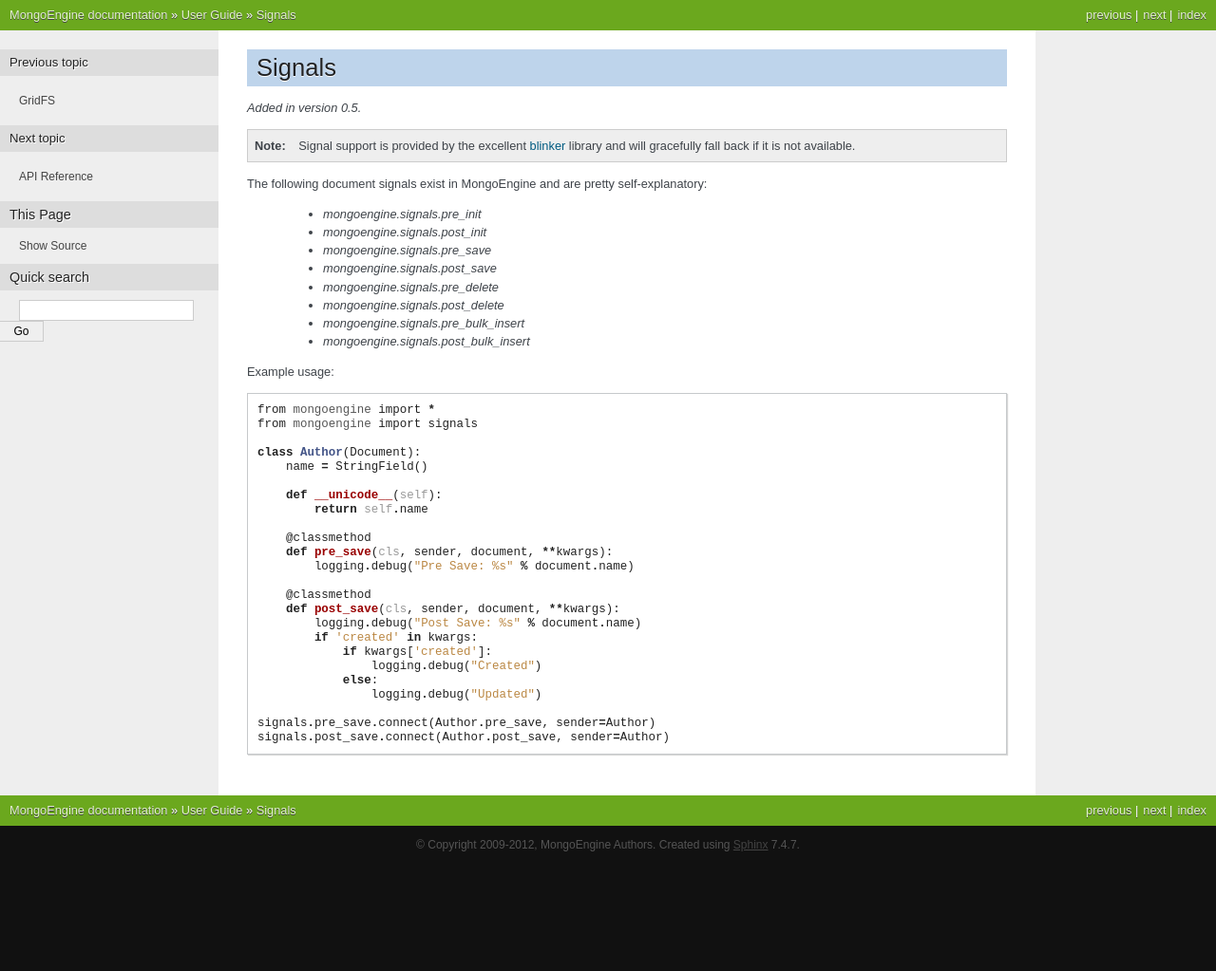
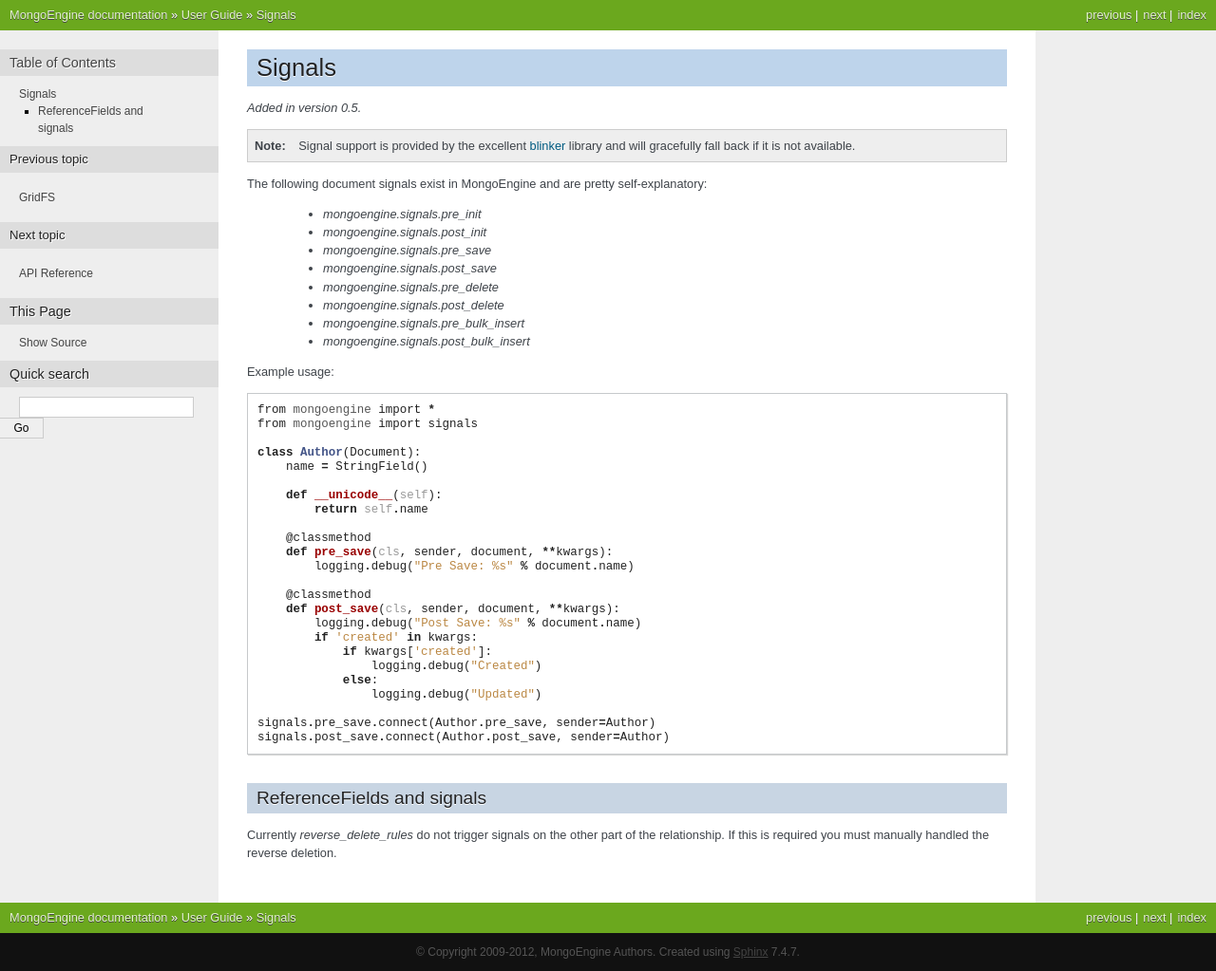
Before and after one commit to MongoEngine/mongoengine, a Sphinx documentation site: the page built from docs/guide/signals.rst, in a window 1280 px wide. Shown: the whole page at 95% size. Built offline with Sphinx 7.4.7, drawn with Linux system fonts in a browser that asks for light colours; the version number could not be read and is left out; before the commit the page ends 910 px from its top, so only the background shows below that.

Commit message:
Updated docs

```diff
--- a/docs/guide/defining-documents.rst
+++ b/docs/guide/defining-documents.rst
@@ -344,6 +344,10 @@ Its value can take any of the following constants:
    their :file:`models.py` in the :const:`INSTALLED_APPS` tuple.
 
 
+.. warning::
+   Signals are not triggered when doing cascading updates / deletes - if this
+   is required you must manually handle the update / delete.
+
 Generic reference fields
 ''''''''''''''''''''''''
 A second kind of reference field also exists,
--- a/docs/guide/signals.rst
+++ b/docs/guide/signals.rst
@@ -50,4 +50,11 @@ Example usage::
     signals.post_save.connect(Author.post_save, sender=Author)
 
 
+ReferenceFields and signals
+---------------------------
+
+Currently `reverse_delete_rules` do not trigger signals on the other part of
+the relationship.  If this is required you must manually handled the
+reverse deletion.
+
 .. _blinker: http://pypi.python.org/pypi/blinker
```
Also changed, not shown: 1 other file.
